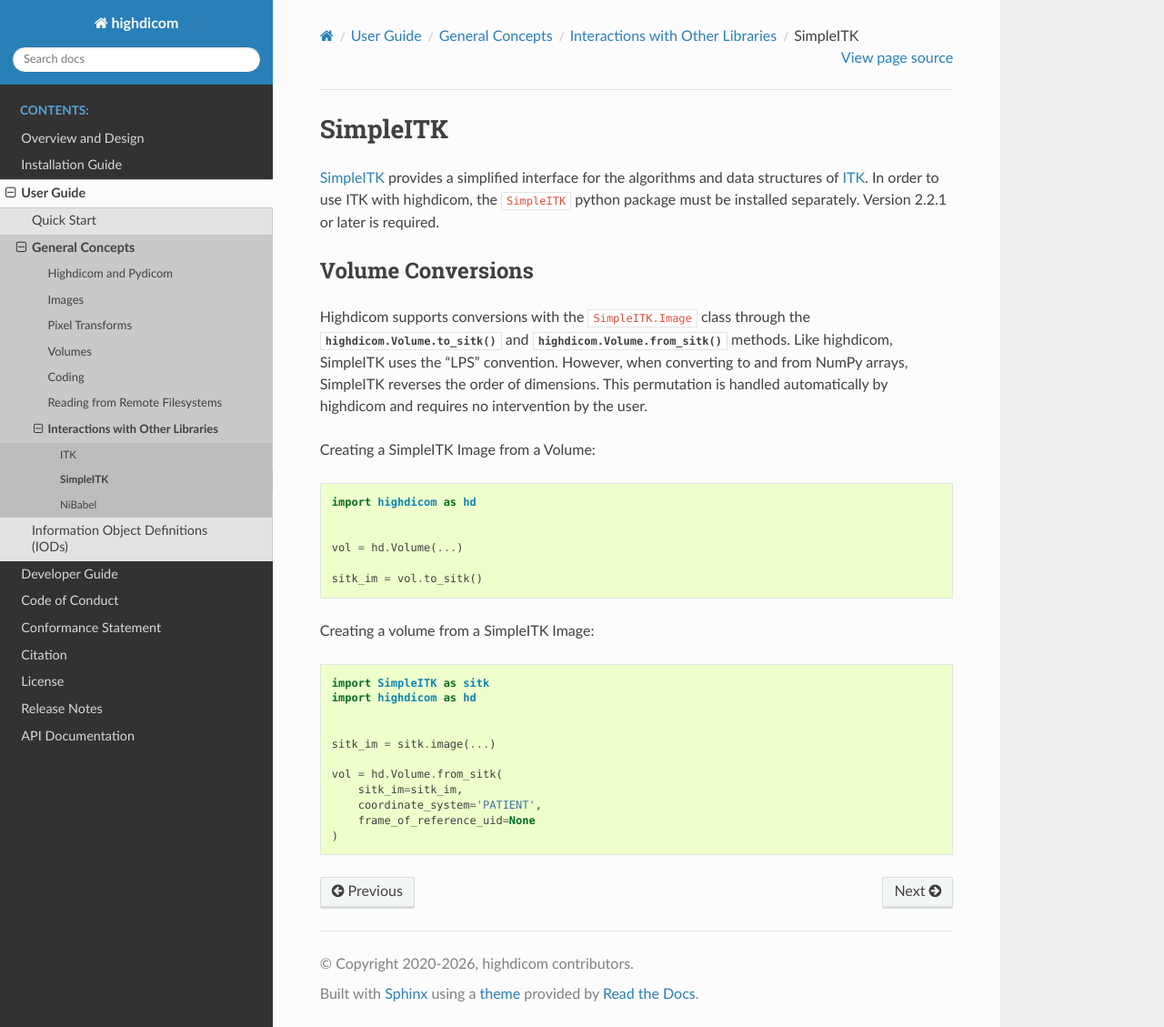
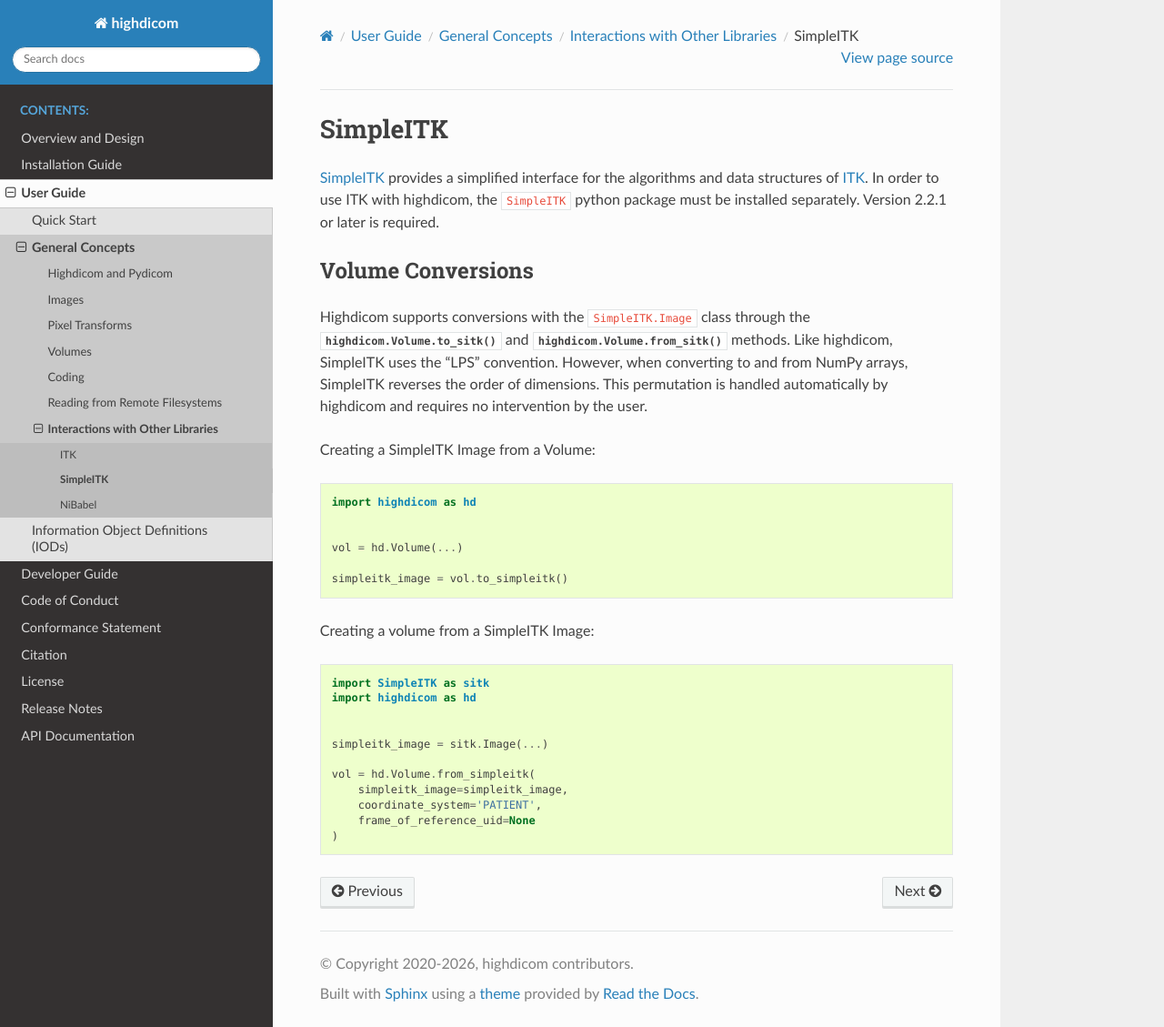
Before and after one commit to ImagingDataCommons/highdicom, a Sphinx documentation site: the page built from docs/sitk_lib.rst, in a window 1280 px wide and 1129 px high. Shown: the whole window at 91% size. Built offline with Sphinx 7.4.7 and the Read the Docs theme 3.1.0, drawn with Linux system fonts in a browser that asks for light colours.

Commit message:
Update documentation

```diff
--- a/docs/itk_lib.rst
+++ b/docs/itk_lib.rst
@@ -27,7 +27,7 @@ Creating an ITK Image from a Volume:
 
     vol = hd.Volume(...)
 
-    itk_im = vol.to_itk()
+    itk_image = vol.to_itk()
 
 Creating a volume from an ITK Image:
 
@@ -37,10 +37,10 @@ Creating a volume from an ITK Image:
     import highdicom as hd
 
 
-    itk_im = itk.image(...)
+    itk_image = itk.Image(...)
 
     vol = hd.Volume.from_itk(
-        itk_im=itk_im,
+        itk_image=itk_image,
         coordinate_system='PATIENT',
         frame_of_reference_uid=None
     )
--- a/docs/nib_lib.rst
+++ b/docs/nib_lib.rst
@@ -29,7 +29,7 @@ Creating a NiBabel Image from a Volume:
 
     vol = hd.Volume(...)
 
-    nib_im = vol.to_nibabel(image_class='Nifti1Image')
+    nibabel_image = vol.to_nibabel(image_class='Nifti1Image')
 
 Creating a volume from a NiBabel Image:
 
@@ -39,10 +39,10 @@ Creating a volume from a NiBabel Image:
     import highdicom as hd
 
 
-    nib_im = nib.Nifti1Image(...)
+    nibabel_image = nib.Nifti1Image(...)
 
     vol = hd.Volume.from_nibabel(
-        nib_im=nib_im,
+        nibabel_image=nibabel_image,
         coordinate_system='PATIENT',
         frame_of_reference_uid=None
     )
--- a/docs/sitk_lib.rst
+++ b/docs/sitk_lib.rst
@@ -28,7 +28,7 @@ Creating a SimpleITK Image from a Volume:
 
     vol = hd.Volume(...)
 
-    sitk_im = vol.to_sitk()
+    simpleitk_image = vol.to_simpleitk()
 
 Creating a volume from a SimpleITK Image:
 
@@ -38,10 +38,10 @@ Creating a volume from a SimpleITK Image:
     import highdicom as hd
 
 
-    sitk_im = sitk.image(...)
+    simpleitk_image = sitk.Image(...)
 
-    vol = hd.Volume.from_sitk(
-        sitk_im=sitk_im,
+    vol = hd.Volume.from_simpleitk(
+        simpleitk_image=simpleitk_image,
         coordinate_system='PATIENT',
         frame_of_reference_uid=None
     )
```
